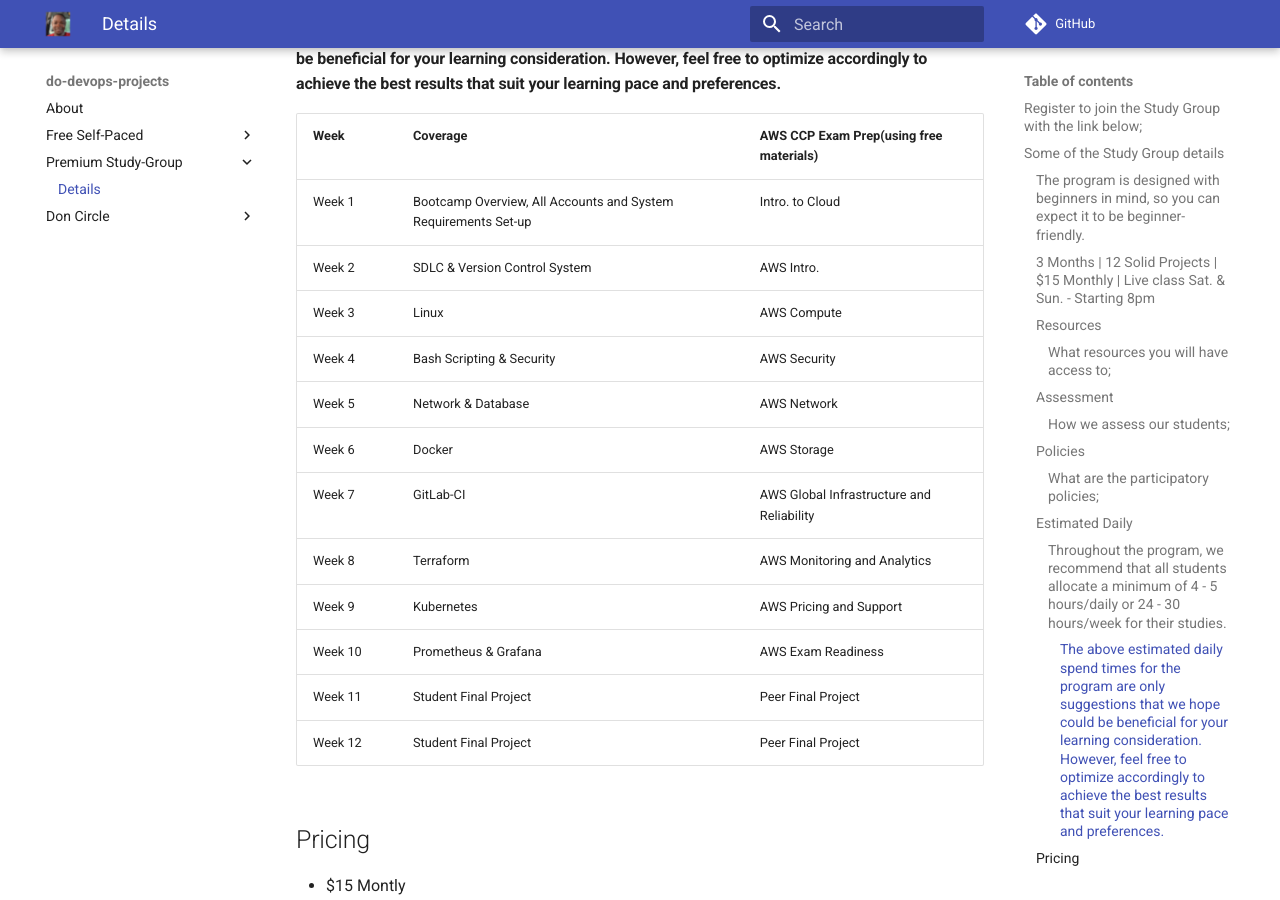
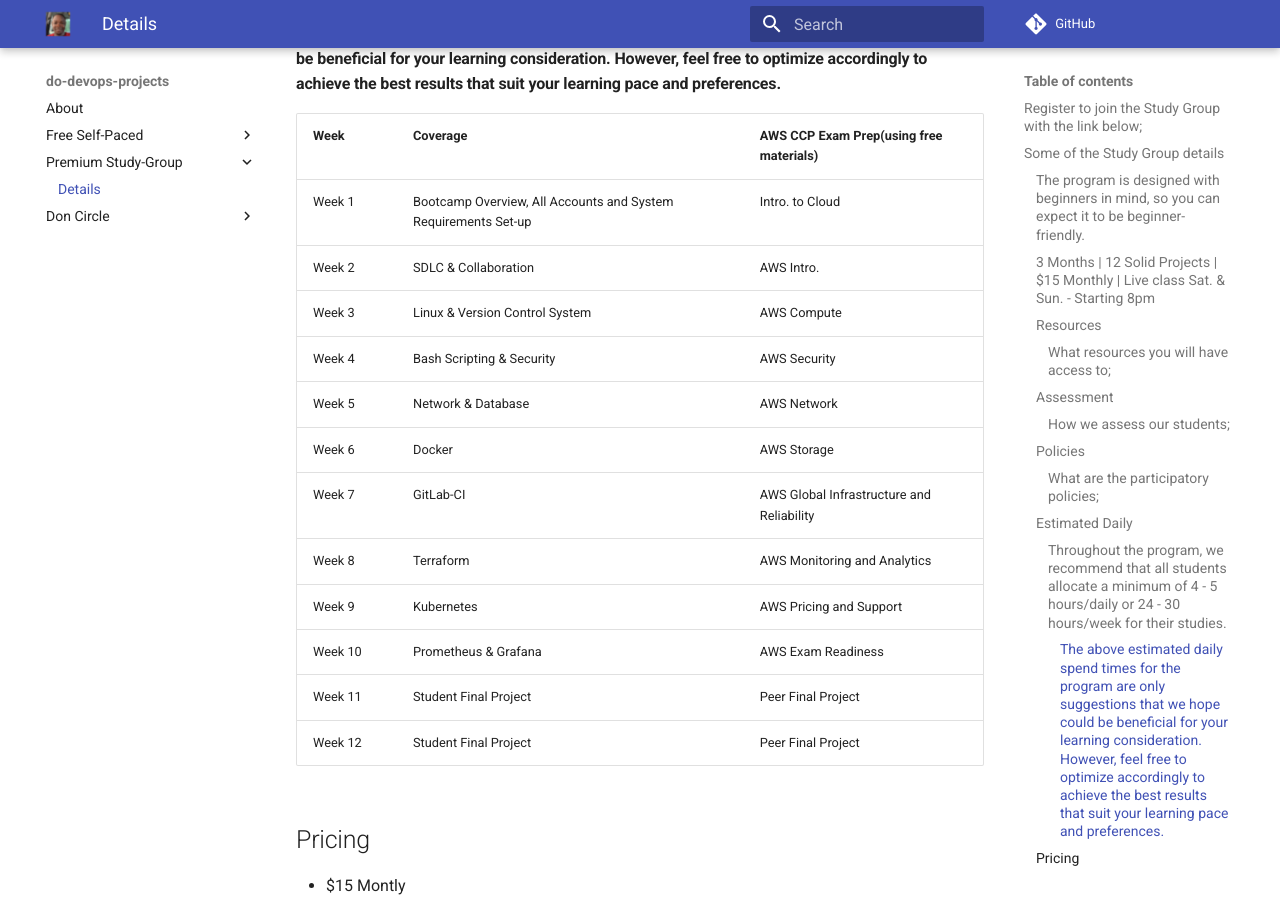
Before and after one commit to hellodeolu/don-labs, an MkDocs documentation site: the page built from docs/details.md, in a window 1280 px wide and 900 px high, scrolled down 2427 px. Built offline with MkDocs 1.6.1 and Material for MkDocs 9.7.7, drawn with Linux system fonts in a browser that asks for light colours; comment, search, counter and statistics services are not loaded.

Commit message:
week 2 adjust

```diff
--- a/docs/details.md
+++ b/docs/details.md
@@ -48,8 +48,8 @@
 |  Week | Coverage | AWS CCP Exam Prep(using free materials) |
 | --- | --- | --- |
 | Week 1 | Bootcamp Overview, All Accounts and System Requirements Set-up | Intro. to Cloud |
-| Week 2 | SDLC & Version Control System | AWS Intro. |
-| Week 3 | Linux | AWS Compute |
+| Week 2 | SDLC & Collaboration | AWS Intro. |
+| Week 3 | Linux & Version Control System | AWS Compute |
 | Week 4 | Bash Scripting & Security | AWS Security |
 | Week 5 | Network & Database | AWS Network |
 | Week 6 | Docker | AWS Storage |
```
